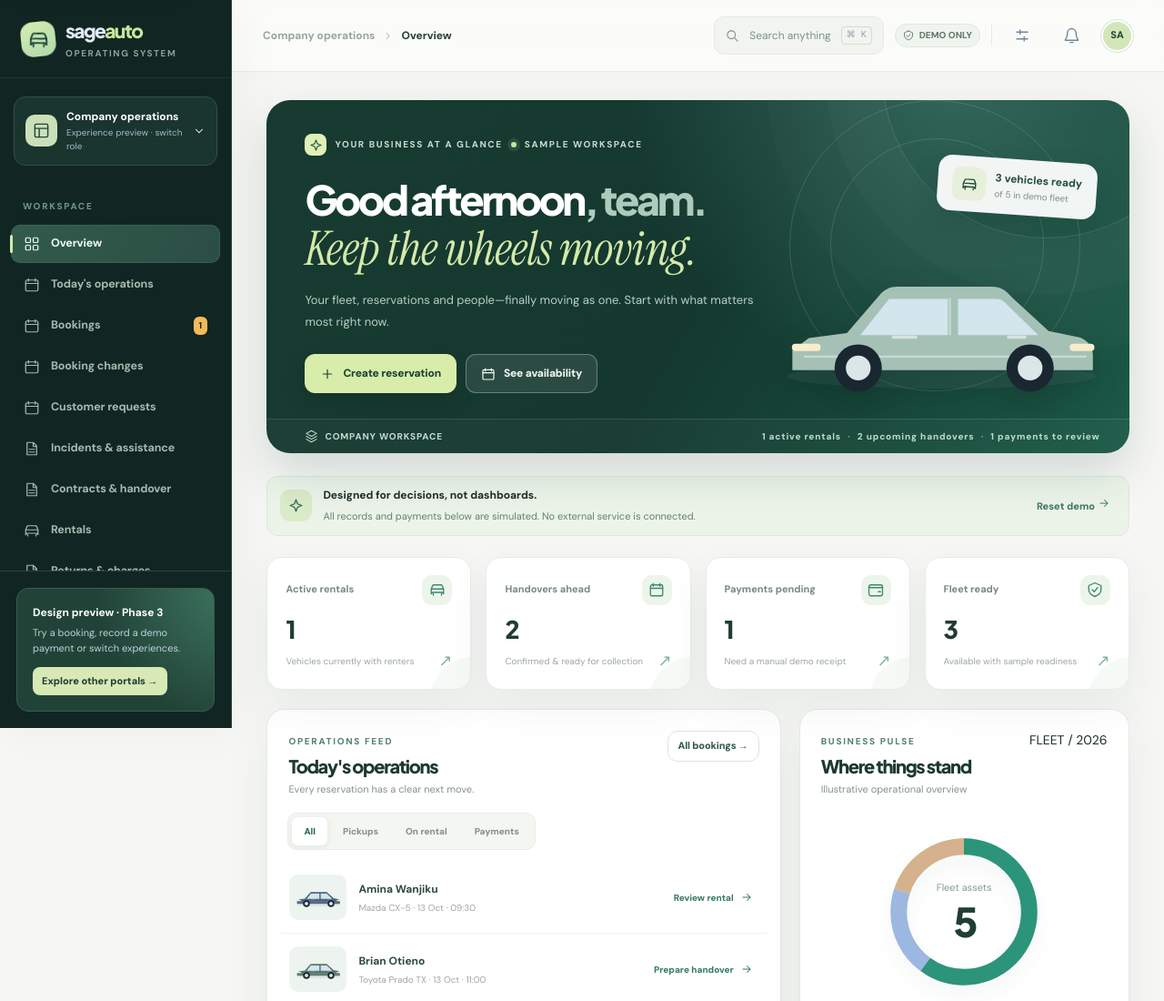
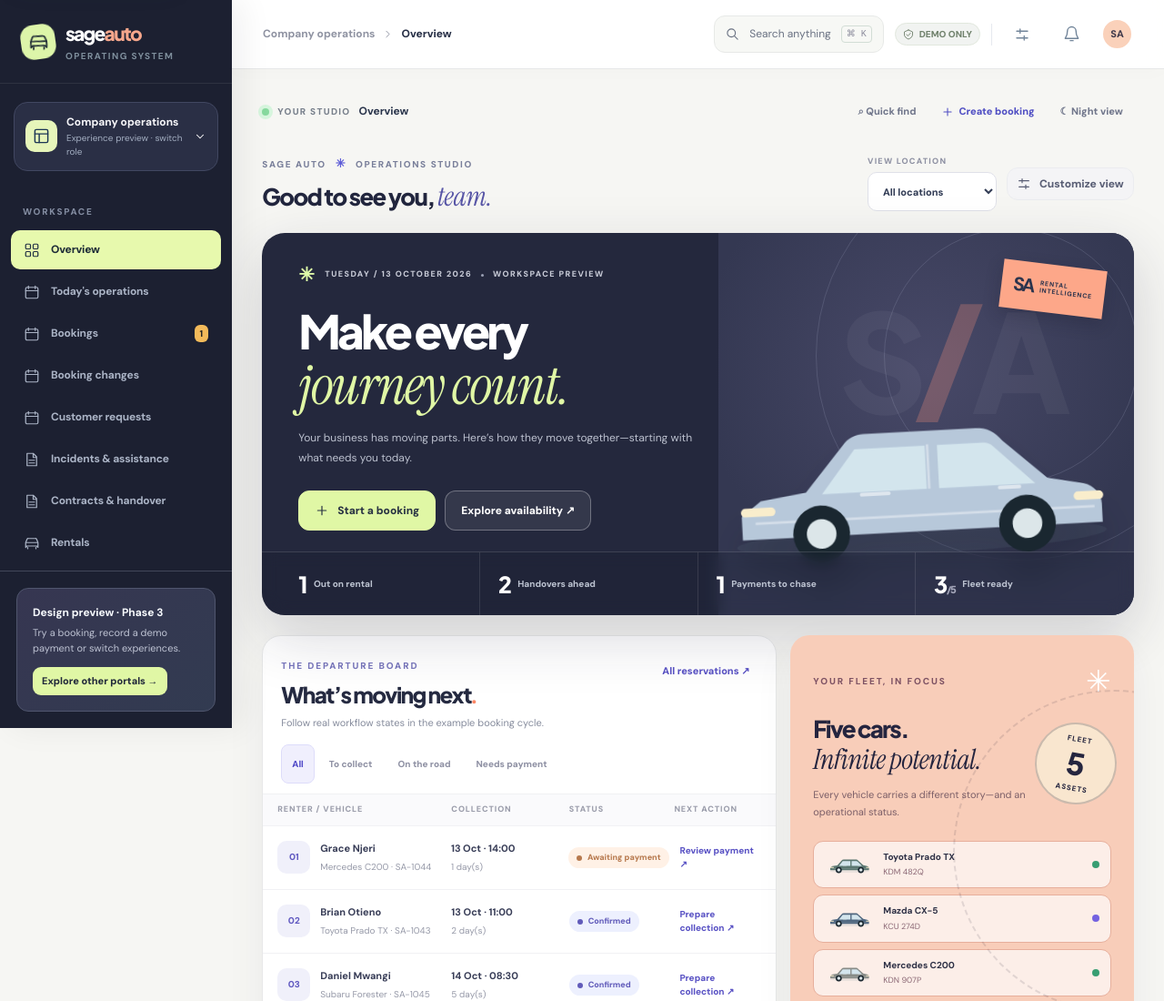
Before and after one commit to Sean-steve/Sage-Auto-v2, a website: page index.html in a window 1280 px wide. Shown: the top 1100 px of the page at 91% size. Drawn offline with Linux system fonts and the light colour scheme.

Commit message:
feat(Motion Studio): load new automotive creative system after existing operational styles

```diff
--- a/index.html
+++ b/index.html
@@ -3,7 +3,7 @@
 <head>
   <meta charset="UTF-8" />
   <meta name="viewport" content="width=device-width, initial-scale=1" />
-  <meta name="theme-color" content="#173d31" />
+  <meta name="theme-color" content="#24283D" />
   <meta name="description" content="Sage Auto V2 — the connected car rental operating system. Interactive frontend concept." />
   <title>Sage Auto V2 · Experience Preview</title>
   <link rel="preconnect" href="https://fonts.googleapis.com" />
@@ -15,6 +15,7 @@
   <link rel="stylesheet" href="./gap-closure.css" />
   <link rel="stylesheet" href="./premium-experience.css" />
   <link rel="stylesheet" href="./reference-experience.css" />
+  <link rel="stylesheet" href="./motion-studio.css" />
 </head>
 <body>
   <a class="skip-link" href="#main-content">Skip to main content</a>
@@ -24,6 +25,7 @@
   <script src="./external-portals.js" defer></script>
   <script src="./gap-closure.js" defer></script>
   <script src="./reference-experience.js" defer></script>
+  <script src="./motion-studio.js" defer></script>
   <script src="./premium-experience.js" defer></script>
   <script src="./app.js" defer></script>
 </body>
```
